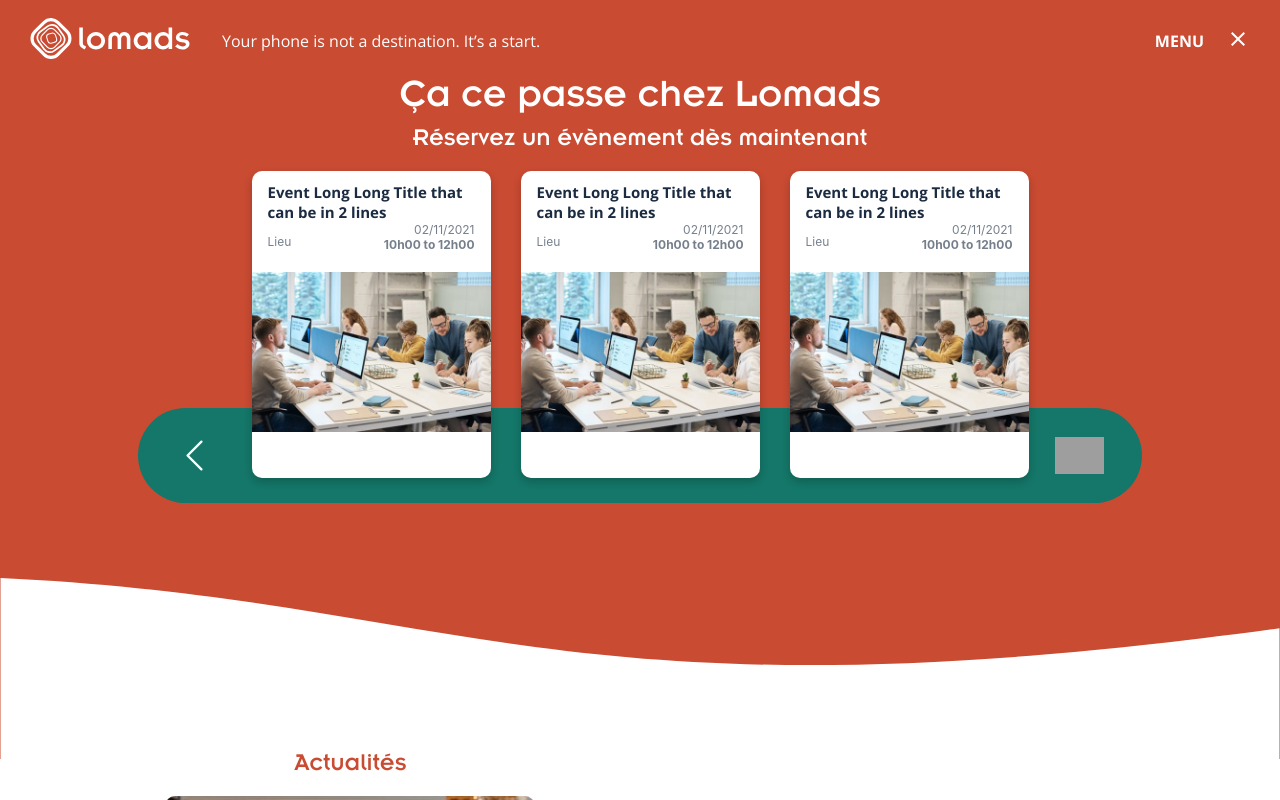
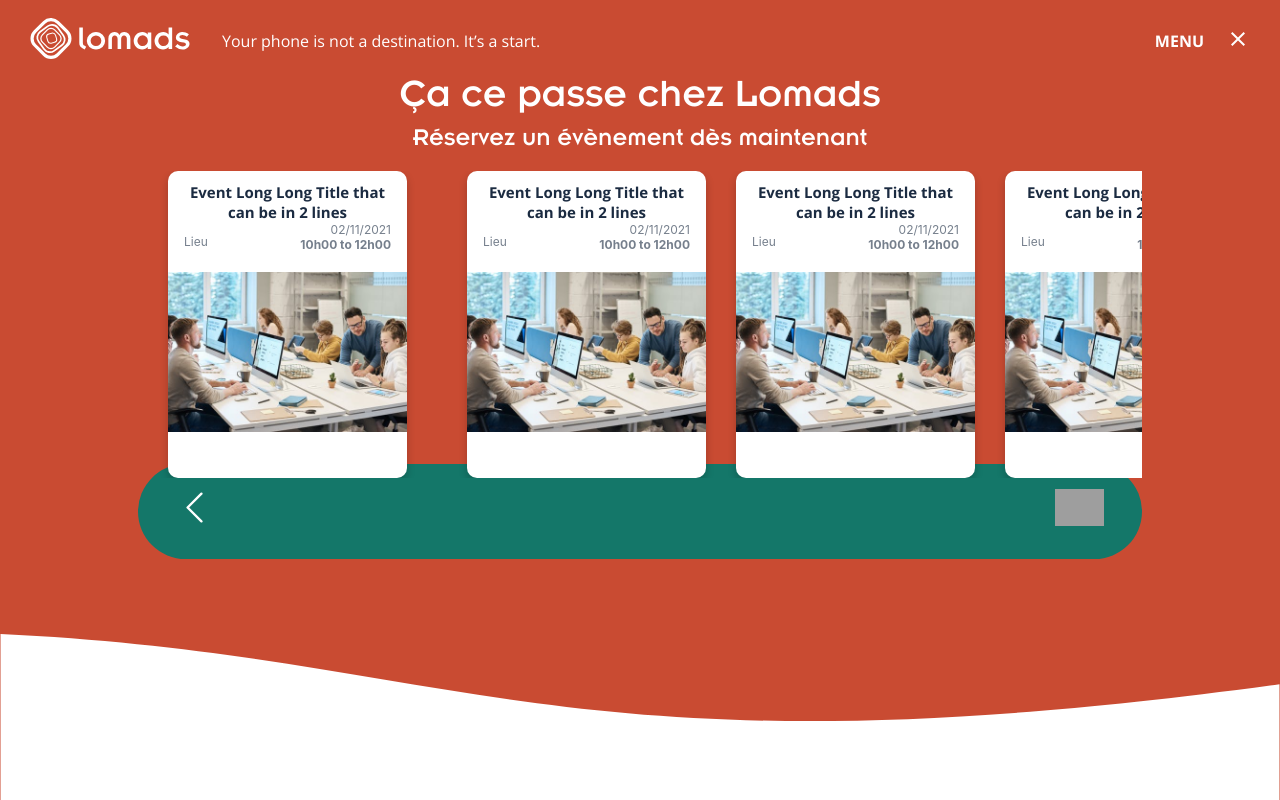
Before and after one commit to pnk0011/event-management, a React (Create React App) app: page /news in a window 1280 px wide. Built offline with nearby package versions, Linux system fonts and the light colour scheme; grey boxes are pictures that could not be loaded; a web font is replaced by a local one; what i18next-xhr-backend would draw is missing.

Commit message:
added carousel to nes

```diff
--- a/package.json
+++ b/package.json
@@ -14,6 +14,7 @@
     "react": "^17.0.2",
     "react-dom": "^17.0.2",
     "react-i18next": "^11.11.4",
+    "react-responsive-carousel": "^3.2.21",
     "react-router-dom": "^5.2.0",
     "react-scripts": "4.0.3",
     "web-vitals": "^1.0.1"
--- a/src/components/events/card.css
+++ b/src/components/events/card.css
@@ -5,6 +5,7 @@
   height: 307px;
   border-radius: 10px;
   background-color: #ffffff;
+  max-width: 239px;
 }
 
 .card:hover {
@@ -41,3 +42,7 @@
   display: flex;
   justify-content: space-between;
 }
+
+.marign-left {
+  margin-left: 30px;
+}
--- a/src/components/events/card.js
+++ b/src/components/events/card.js
@@ -1,9 +1,9 @@
 import React from "react";
 import ImageUrl from "../assets/office-img.png";
 import "./card.css";
-const Card = () => {
+const Card = ({ className = ''}) => {
   return (
-    <div class="card">
+    <div className={`card ${className}`}>
       <div class="container">
         <div>
           <div className="card-title">
--- a/src/components/mainNews/index.css
+++ b/src/components/mainNews/index.css
@@ -34,11 +34,13 @@
   justify-content: center;
   align-items: center;
   position: relative;
+  width: 1004px;
 }
 
 .card-container {
   display: flex;
   z-index: 1;
+  position: relative;
 }
 
 .arrow-icon {
@@ -48,6 +50,12 @@
   padding-left: 38px;
   padding-right: 38px;
   cursor: pointer;
+  width: max-content !important;
+  z-index: 19;
+}
+
+.arrow-icon img {
+  width: auto !important;
 }
 
 .news-border-img {
@@ -207,3 +215,36 @@
 .tag-div {
   margin-left: 20px;
 }
+
+.card-container .slide {
+  min-width: 239px !important;
+  margin-left: 30px !important;
+}
+
+.carousel.carousel-slider {
+  position: static !important;
+}
+
+.right-icon {
+  position: absolute;
+  bottom: 8px;
+}
+
+.left-icon {
+  position: absolute;
+  bottom: 8px;
+  right: 0px;
+}
+
+.base {
+  display: flex;
+  flex-direction: column;
+  justify-content: center;
+  align-items: center;
+  position: relative;
+  width: 100%;
+}
+
+.carousel .carousel-slider ul {
+  width: 1004px;
+}
--- a/src/components/mainNews/index.js
+++ b/src/components/mainNews/index.js
@@ -10,6 +10,8 @@ import FacebookLogo from "../assets/news-facebook-logo.svg";
 import InstaLogo from "../assets/news-insta-logo.svg";
 import TwitterLogo from "../assets/twitter-logo.svg";
 import "./index.css";
+import { Carousel } from 'react-responsive-carousel';
+import "react-responsive-carousel/lib/styles/carousel.min.css"; // requires a loader
 
 class MainNews extends React.Component {
   render() {
@@ -26,26 +28,39 @@ class MainNews extends React.Component {
               Réservez un évènement dès maintenant
             </div>
           </div>
-          <div style={{ marginTop: "30px" }}>
+          <div style={{ marginTop: "30px" }} className="base">
             <div className="card-slider-container">
               <div className="card-container">
-                <div>
+                <Carousel
+                showStatus={false}
+                showIndicators={false}
+                width="1004px"
+                renderArrowPrev={(cb) => (
+                  <div className="arrow-icon right-icon" onClick={() => cb()}>
+                    <img src={ChevronLeft} alt="ChevronLeft" height="37px" />
+                  </div>
+                )}
+                renderArrowNext={(cb) => (
+                  <div className="arrow-icon left-icon" onClick={() => cb()}>
+                    <img src={ChevronRight} alt="ChevronRight" height="37px" />
+                  </div>
+                )}
+                infiniteLoop={false}
+                >
                   <Card />
-                </div>
-                <div style={{ marginLeft: "30px" }}>
-                  <Card />
-                </div>
-                <div style={{ marginLeft: "30px" }}>
-                  <Card />
-                </div>
+                  <Card className="marign-left"/>
+                  <Card className="marign-left"/>
+                  <Card className="marign-left"/>
+                  <Card className="marign-left"/>
+                </Carousel>
               </div>
               <div className="card-slider">
-                <div className="arrow-icon">
+                {/* <div className="arrow-icon">
                   <img src={ChevronLeft} alt="ChevronLeft" height="37px" />
                 </div>
                 <div className="arrow-icon">
                   <img src={ChevronRight} alt="ChevronRight" height="37px" />
-                </div>
+                </div> */}
               </div>
             </div>
           </div>
```
Also changed, not shown: 1 other file (tests, documents, lock files or other folders).
